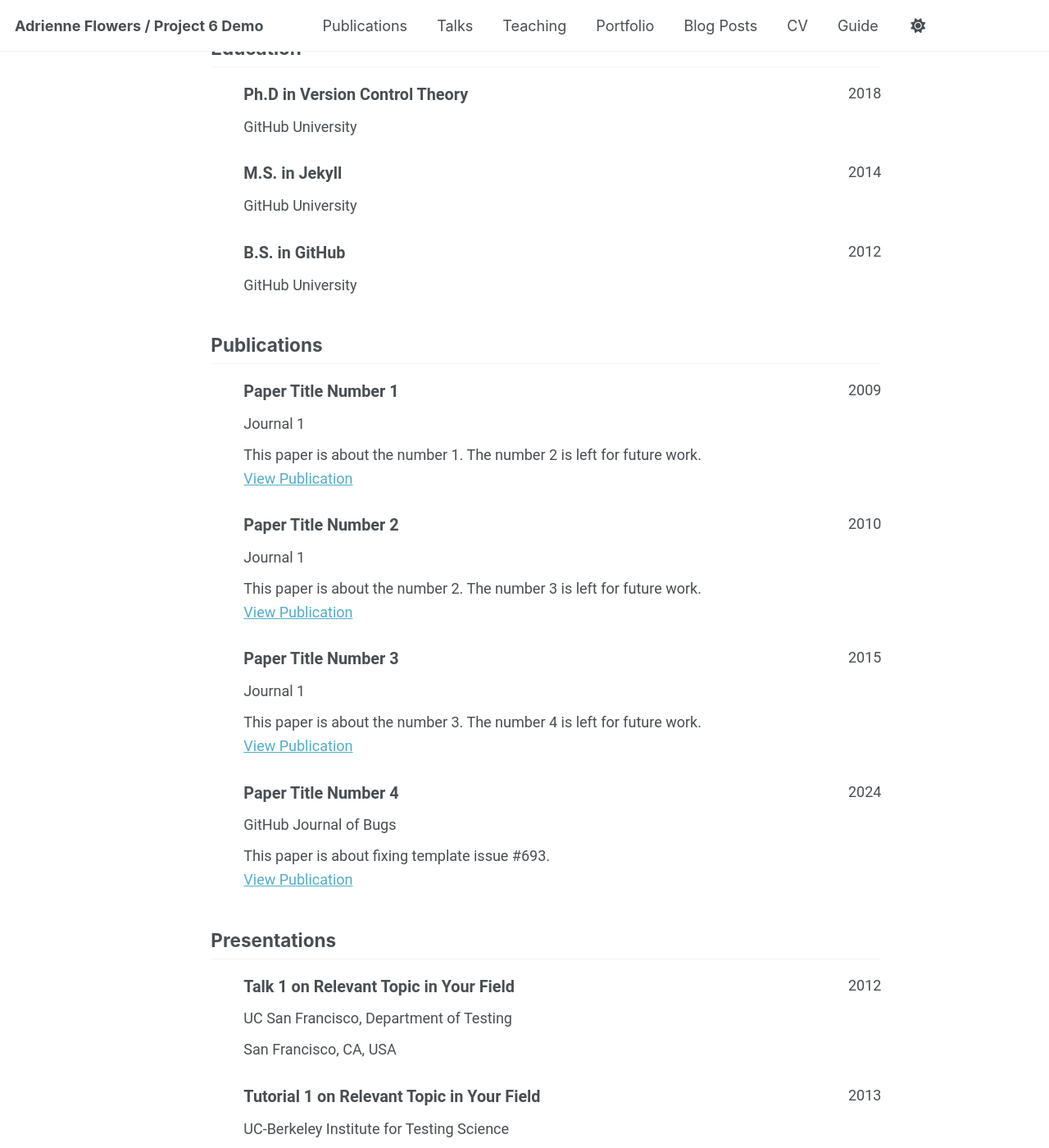
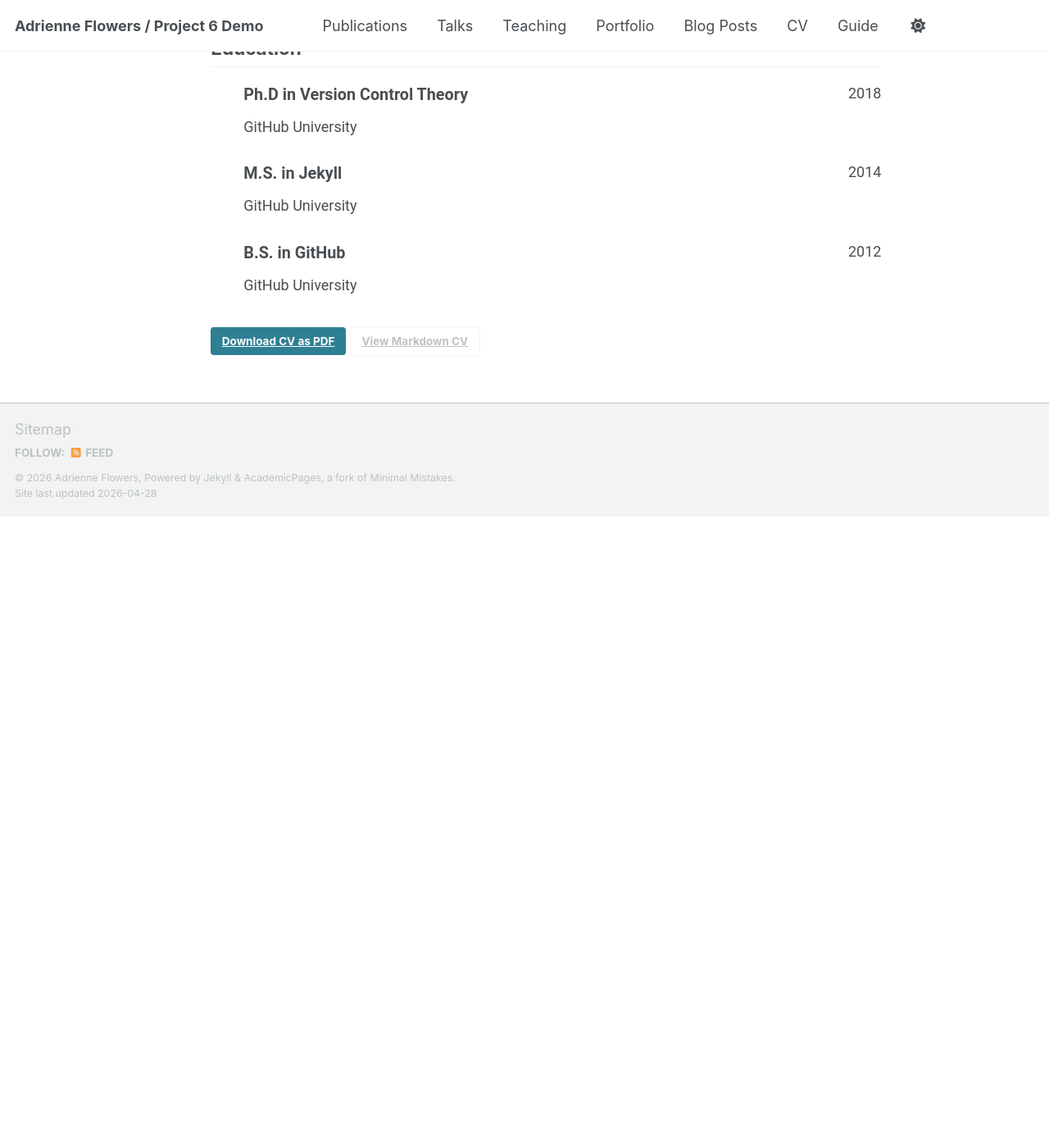
Before and after one commit to adrienne-ucf/adrienne-ucf.github.io, a Jekyll site: the page built from _pages/cv-json.md, in a window 1280 px wide and 1400 px high, scrolled down 475 px. Shown: the whole window at 82% size. Built offline with Jekyll 4.4.1, drawn with Linux system fonts in a browser that asks for light colours; a script bundle is joined from its source files by our own code; library files that are not in the unit come from our copies; after the commit the page ends 1105 px from its top, so only the background shows below that; some of the changed text lies outside the part shown.

Commit message:
Update cv.json
Removed Tabs maybe

```diff
--- a/_data/cv.json
+++ b/_data/cv.json
@@ -63,90 +63,6 @@
   "skills": [],
   "languages": [],
   "interests": [],
-  "references": [],
-  "publications": [
-    {
-      "name": "Paper Title Number 1",
-      "publisher": "Journal 1",
-      "releaseDate": "2009-10-01",
-      "website": "https://academicpages.github.io/files/paper1.pdf",
-      "summary": "This paper is about the number 1. The number 2 is left for future work."
-    },
-    {
-      "name": "Paper Title Number 2",
-      "publisher": "Journal 1",
-      "releaseDate": "2010-10-01",
-      "website": "https://academicpages.github.io/files/paper2.pdf",
-      "summary": "This paper is about the number 2. The number 3 is left for future work."
-    },
-    {
-      "name": "Paper Title Number 3",
-      "publisher": "Journal 1",
-      "releaseDate": "2015-10-01",
-      "website": "https://academicpages.github.io/files/paper3.pdf",
-      "summary": "This paper is about the number 3. The number 4 is left for future work."
-    },
-    {
-      "name": "Paper Title Number 4",
-      "publisher": "GitHub Journal of Bugs",
-      "releaseDate": "2024-02-17",
-      "website": "https://academicpages.github.io/files/paper3.pdf",
-      "summary": "This paper is about fixing template issue #693."
-    }
-  ],
-  "presentations": [
-    {
-      "name": "Talk 1 on Relevant Topic in Your Field",
-      "event": "UC San Francisco, Department of Testing",
-      "date": "2012-03-01",
-      "location": "San Francisco, CA, USA",
-      "description": ""
-    },
-    {
-      "name": "Tutorial 1 on Relevant Topic in Your Field",
-      "event": "UC-Berkeley Institute for Testing Science",
-      "date": "2013-03-01",
-      "location": "Berkeley, CA, USA",
-      "description": ""
-    },
-    {
-      "name": "Talk 2 on Relevant Topic in Your Field",
-      "event": "London School of Testing",
-      "date": "2014-02-01",
-      "location": "London, UK",
-      "description": ""
-    },
-    {
-      "name": "Conference Proceeding talk 3 on Relevant Topic in Your Field",
-      "event": "Testing Institute of America 2014 Annual Conference",
-      "date": "2014-03-01",
-      "location": "Los Angeles, CA, USA",
-      "description": ""
-    }
-  ],
-  "teaching": [
-    {
-      "course": "Teaching experience 1",
-      "institution": "University 1, Department",
-      "date": "2014-01-01",
-      "role": "Undergraduate course",
-      "description": ""
-    },
-    {
-      "course": "Teaching experience 2",
-      "institution": "University 1, Department",
-      "date": "2015-01-01",
-      "role": "Workshop",
-      "description": ""
-    }
-  ],
-  "portfolio": [
-    {
-      "name": "Portfolio item number 1",
-      "category": "portfolio",
-      "date": "",
-      "url": "",
-      "description": "Short description of portfolio item number 1<br/><img src='/images/500x300.png'>"
-    }
-  ]
+  "references": []
+
 }
```
